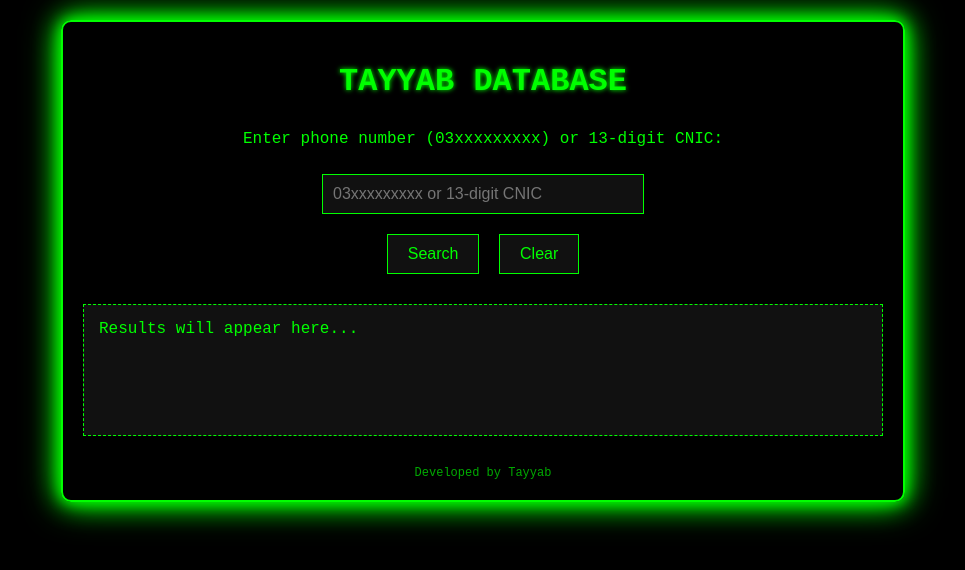
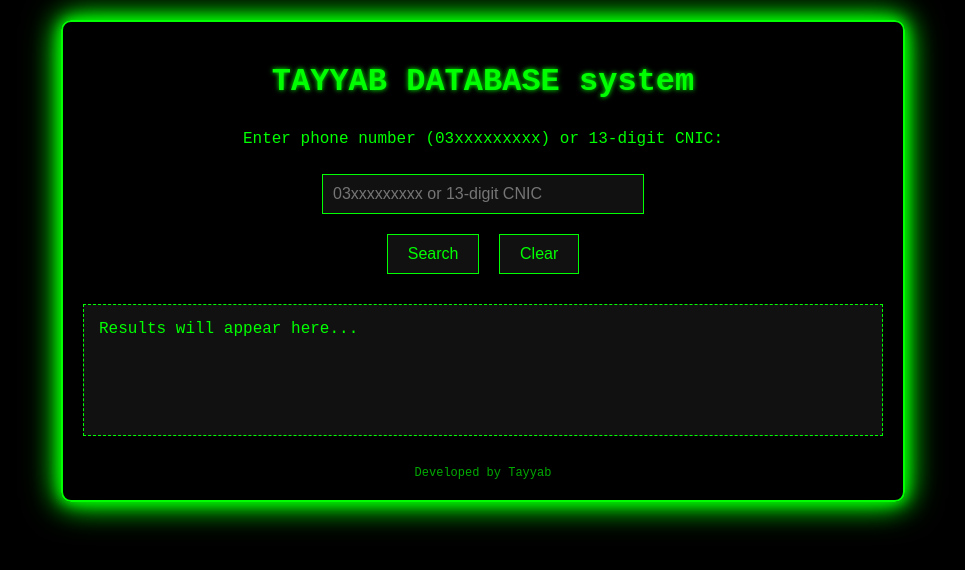
Before and after one commit to TAYYABHUNYARR/database-, a plain HTML site: page index.html in a window 1280 px wide. Shown: the whole page, without its empty margins (157-1122 px from the left). Drawn offline with Linux system fonts and the light colour scheme.

Commit message:
Update index.html

```diff
--- a/index.html
+++ b/index.html
@@ -92,7 +92,7 @@
 </head>
 <body>
     <div class="container">
-        <h1>TAYYAB DATABASE</h1>
+        <h1>TAYYAB DATABASE system </h1>
         <p>Enter phone number (03xxxxxxxxx) or 13-digit CNIC:</p>
         <input type="text" id="searchInput" class="input-box" placeholder="03xxxxxxxxx or 13-digit CNIC">
         <br>
```
